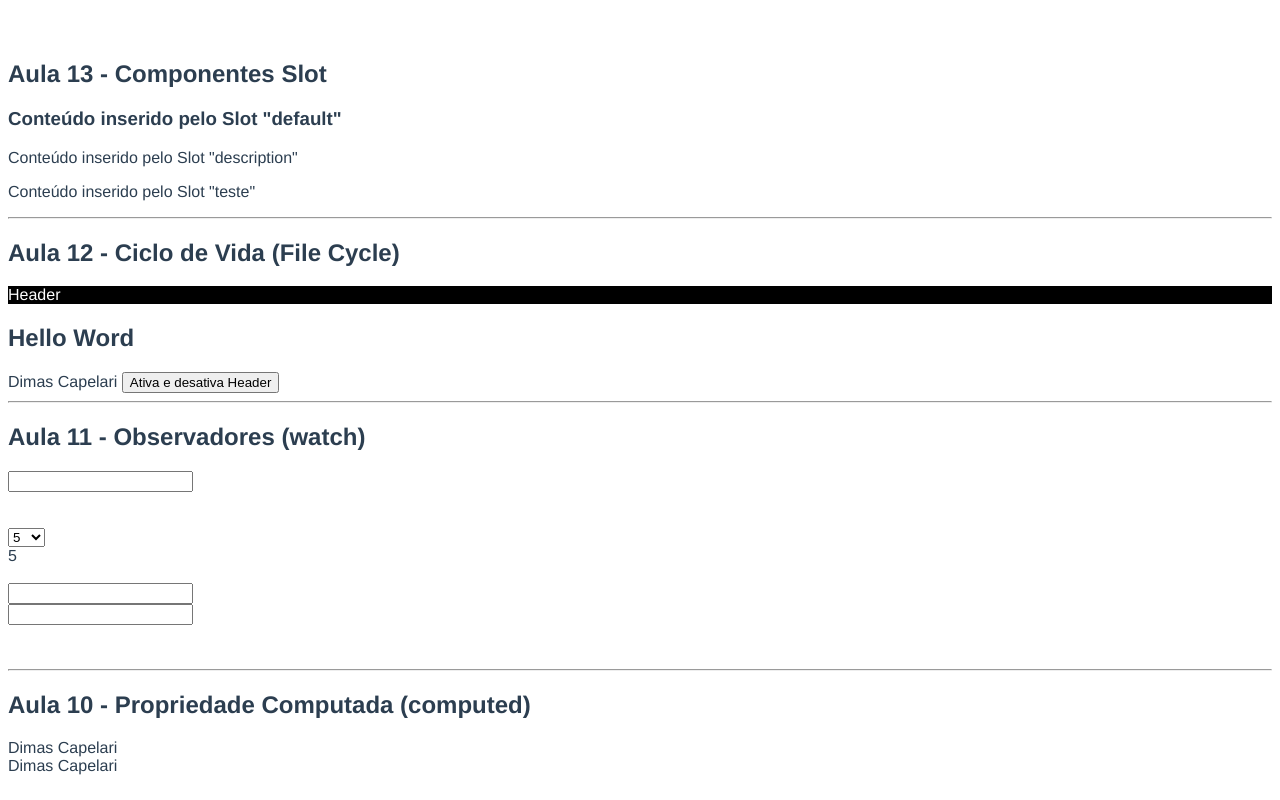
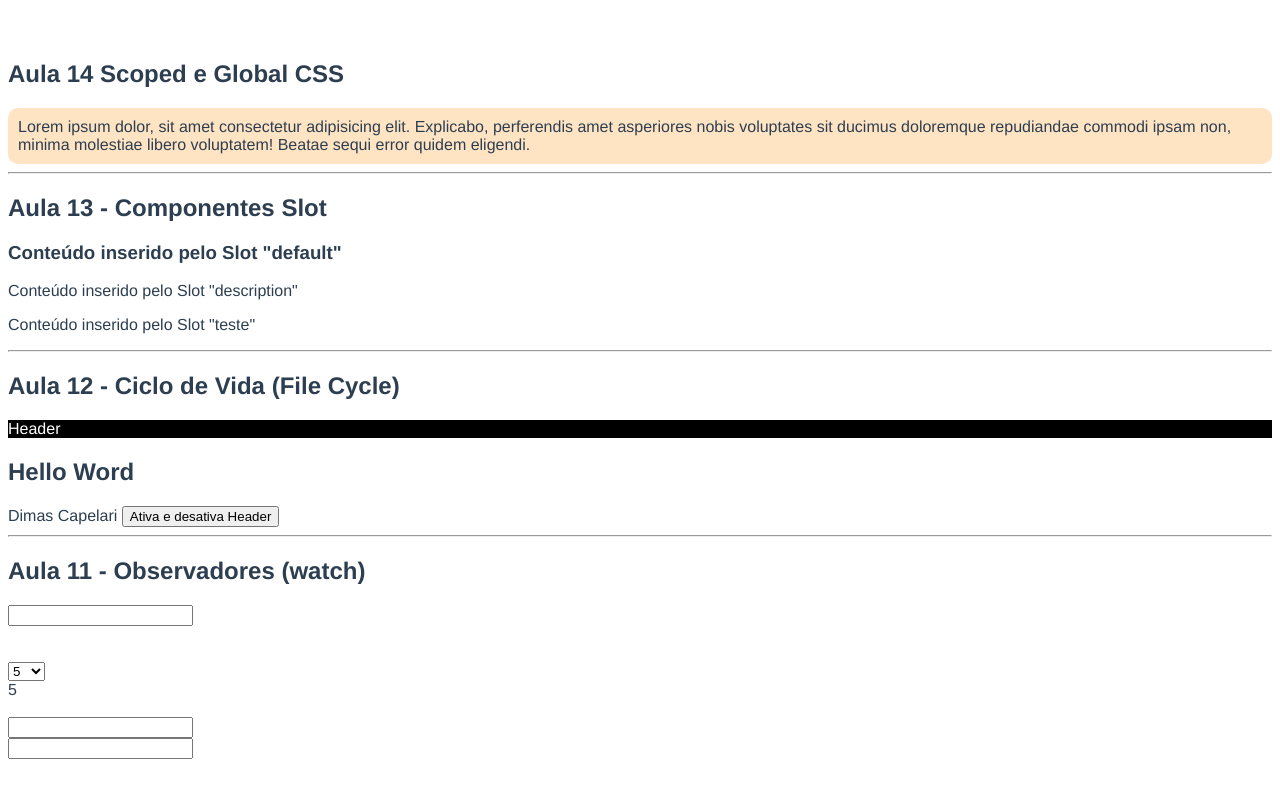
Before and after one commit to dimascapelari/VueJS-Tiago-Matos, a Vue app: page / in a window 1280 px wide. Shown: the top 800 px of the page. Built offline with nearby package versions, Linux system fonts and the light colour scheme; the HTML template or start-up script is replaced by a standard one.

Commit message:
aula 14 - Scoped e global CSS

```diff
--- a/src/App.vue
+++ b/src/App.vue
@@ -1,4 +1,7 @@
 <template>
+  <h2 class="card">Aula 14 Scoped e Global CSS</h2>
+  <AulaQuatorzeScopedGlobalCss />
+  <hr />
   <div>
     <h2>Aula 13 - Componentes Slot</h2>
     <AulaTrezeComponentesSlot>
@@ -62,11 +65,13 @@ import AulaDezPropriedadeComputada from "./components/AulaDezPropriedadeComputad
 import AulaOnzeObservadoresWatch from "./components/AulaOnzeObservadoresWatch.vue";
 import AulaDozeCicloDeVidaFileCycle from "./components/AulaDozeCicloDeVidaFileCycle.vue";
 import AulaTrezeComponentesSlot from "./components/AulaTrezeComponentesSlot.vue";
+import AulaQuatorzeScopedGlobalCss from "./components/AulaQuatorzeScopedGlobalCss.vue";
 
 export default {
   name: "App",
   components: {
     TheHeader,
+    AulaQuatorzeScopedGlobalCss,
     AulaTrezeComponentesSlot,
     AulaDozeCicloDeVidaFileCycle,
     AulaOnzeObservadoresWatch,
--- /dev/null
+++ b/src/assets/css/style.css
@@ -0,0 +1,5 @@
+/* .card {
+  background-color: bisque;
+  padding: 10px;
+  border-radius: 10px;
+} */
--- /dev/null
+++ b/src/components/AulaQuatorzeScopedGlobalCss.vue
@@ -0,0 +1,24 @@
+<template>
+  <div class="card">
+    Lorem ipsum dolor, sit amet consectetur adipisicing elit. Explicabo,
+    perferendis amet asperiores nobis voluptates sit ducimus doloremque
+    repudiandae commodi ipsam non, minima molestiae libero voluptatem! Beatae
+    sequi error quidem eligendi.
+  </div>
+</template>
+
+<script>
+export default {
+  name: "AulaQuatorzeScopedGlobalCss",
+};
+</script>
+
+<style scoped>
+/* @import "@/assets/css/style.css"; */
+
+.card {
+  background-color: bisque;
+  padding: 10px;
+  border-radius: 10px;
+}
+</style>
```
Also changed, not shown: src/assets/logo.png (deleted).
